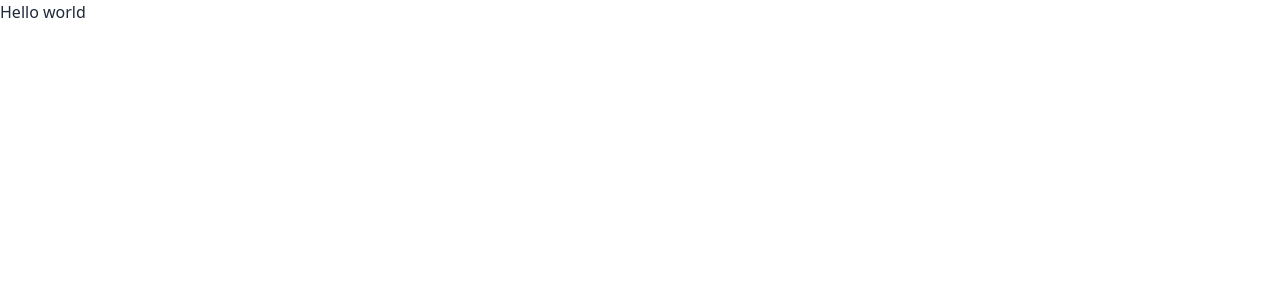
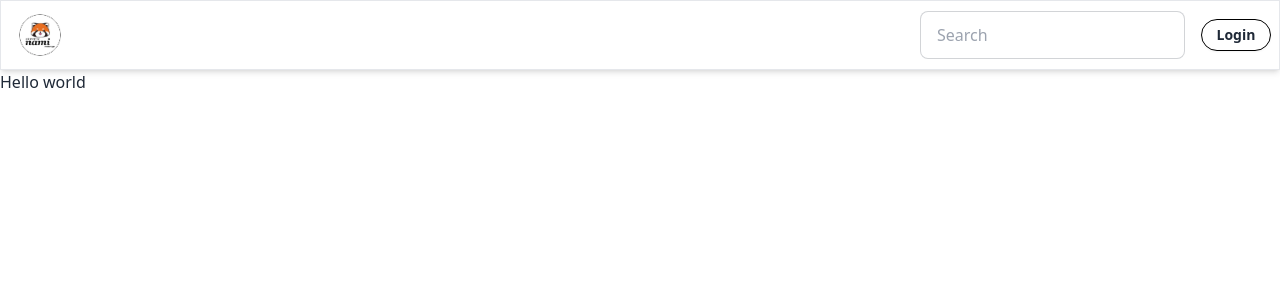
Before and after one commit to Gusb3ll/massage, a Next.js app in the folder apps/client/: page / in a window 1280 px wide. Shown: the top 300 px of the page. Built offline with nearby package versions, Linux system fonts and the light colour scheme.

Commit message:
Feature(client) : Navbar (#5)

```diff
--- /dev/null
+++ b/apps/client/src/components/Navbar/index.tsx
@@ -0,0 +1,33 @@
+import Image from 'next/image'
+import React from 'react'
+function index() {
+  return (
+    <>
+      <div className="navbar bg-base-100 h-[70px] border shadow-md">
+        <div className="flex-1">
+          <Image
+            src="/images/logo.png"
+            alt="Logo"
+            width={81}
+            height={37}
+            className="h-[52px] w-[52px] md:h-[62px] md:w-[62px]"
+          />
+        </div>
+        <div className="gap-4 rounded-xl">
+          <div className="form-control border-[#000000] bg-[#ffffff]">
+            <input
+              type="text"
+              placeholder="Search"
+              className="input input-bordered w-24 md:w-auto"
+            />
+          </div>
+          <button className="btn btn-sm w-[70px] rounded-2xl border-[#000000] bg-[#ffffff]">
+            Login
+          </button>
+        </div>
+      </div>
+    </>
+  )
+}
+
+export default index
--- a/apps/client/src/pages/_app.tsx
+++ b/apps/client/src/pages/_app.tsx
@@ -1,11 +1,22 @@
-import '@/styles/globals.css'
-import type { AppProps } from 'next/app'
+import '../styles/globals.css'
+import { QueryClient, QueryClientProvider } from '@tanstack/react-query'
+import { AppProps } from 'next/app'
+import { SessionProvider } from 'next-auth/react'
+import { useState } from 'react'
+import { Toaster } from 'sonner'
 
-const App = ({ Component, pageProps }: AppProps) => {
+const App = ({ Component, pageProps: { session, ...pageProps } }: AppProps) => {
+  const [client] = useState(() => new QueryClient())
+
   return (
-    <main>
-      <Component {...pageProps} />
-    </main>
+    <SessionProvider session={session}>
+      <QueryClientProvider client={client}>
+        <main data-theme="massage">
+          <Component {...pageProps} />
+          <Toaster richColors={true} position="bottom-center" />
+        </main>
+      </QueryClientProvider>
+    </SessionProvider>
   )
 }
 
--- a/apps/client/src/pages/index.tsx
+++ b/apps/client/src/pages/index.tsx
@@ -1,6 +1,8 @@
+import Navbar from '../components/Navbar/index'
 const Home = () => {
   return (
     <>
+      <Navbar />
       <div>Hello world</div>
     </>
   )
```
Also changed, not shown: apps/client/public/images/logo.png (added).
